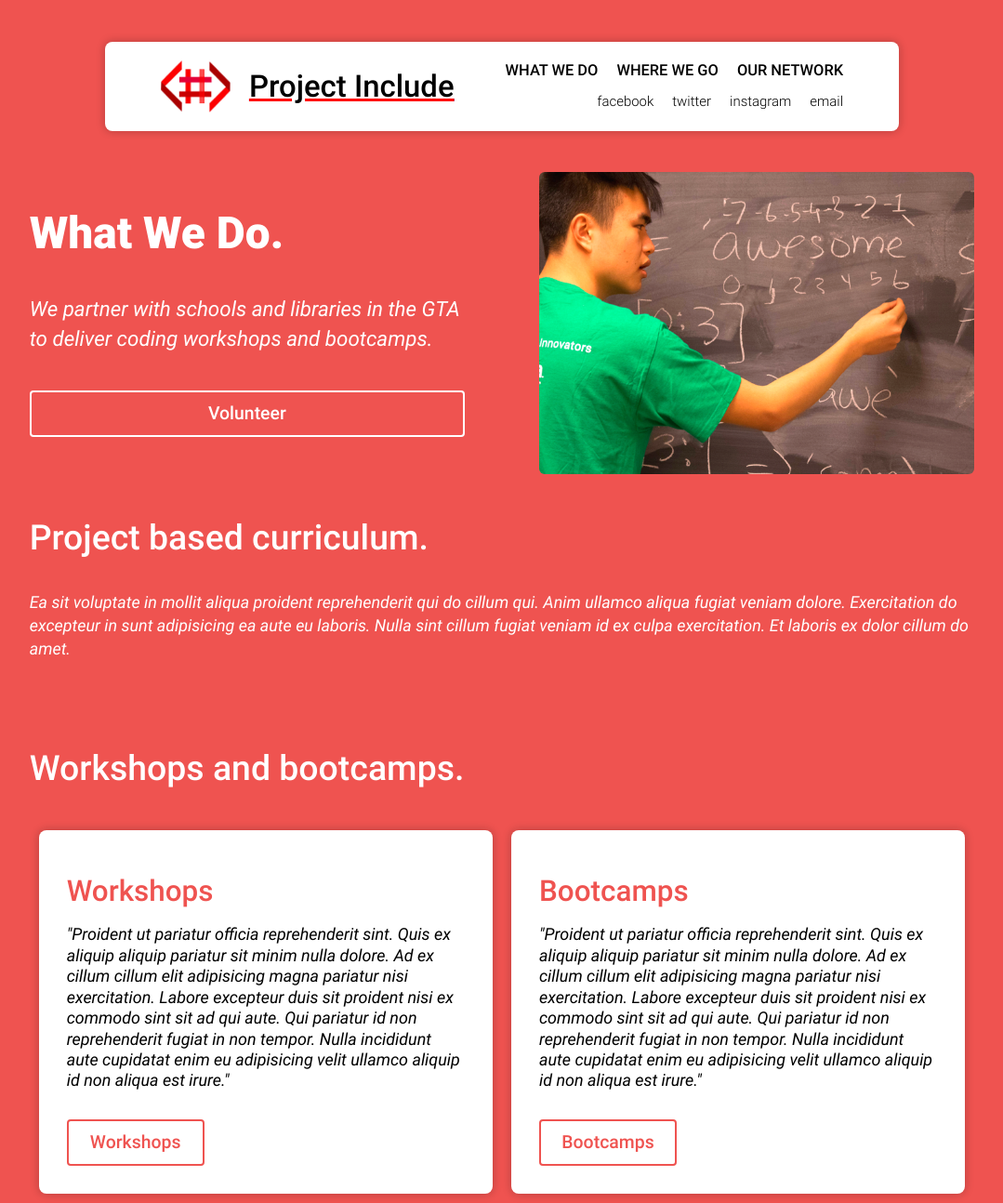
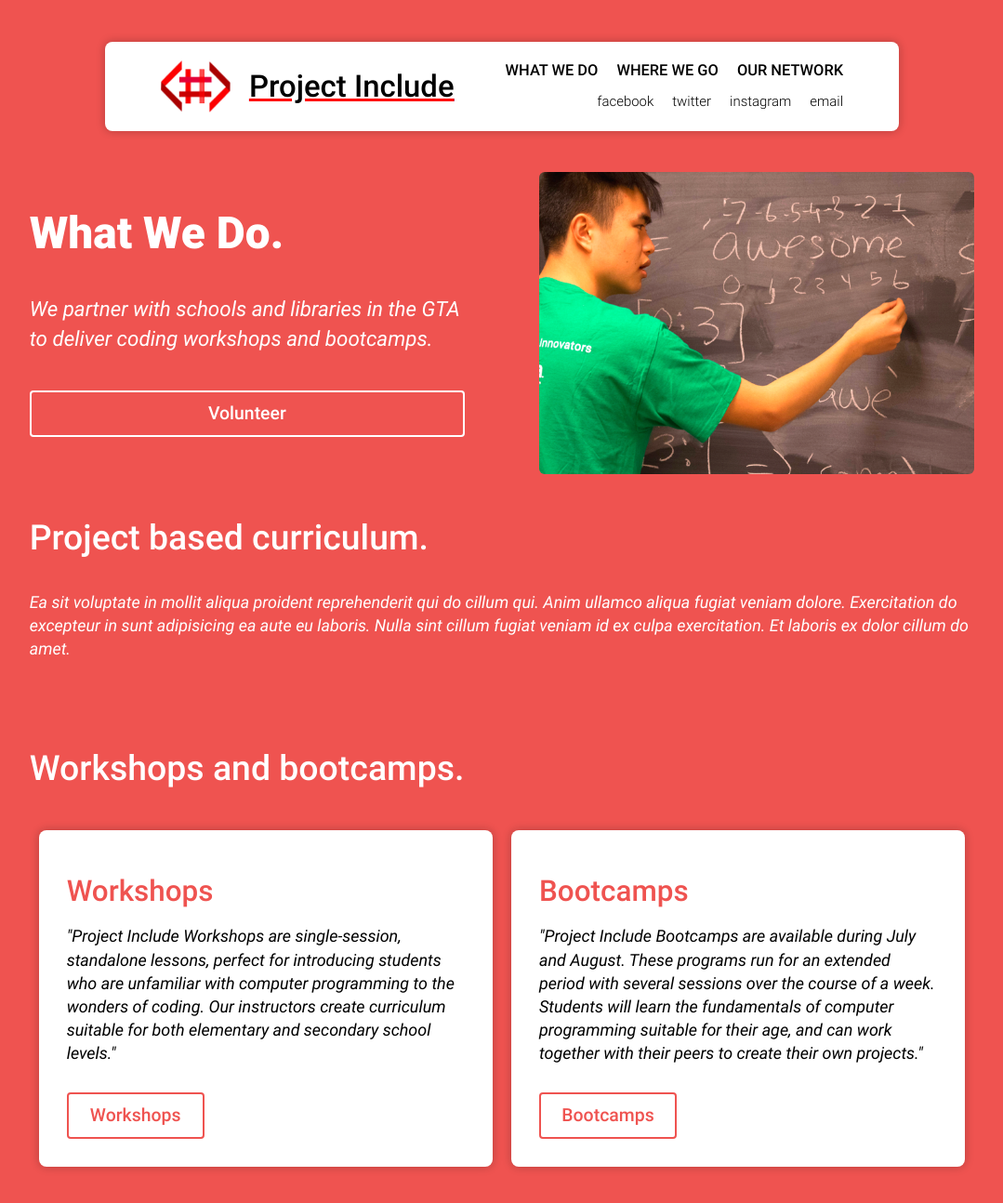
Before and after one commit to ShabazBadshah/project-include-site, a Jekyll site: the page built from services.html, in a window 1280 px wide and 1294 px high. Shown: the whole window at 93% size, without its empty margins (100-1179 px from the left). Built offline with Jekyll 4.4.1, drawn with Linux system fonts in a browser that asks for light colours.

```diff
--- a/_scss/common.scss
+++ b/_scss/common.scss
@@ -45,6 +45,7 @@
 p.single-column-text {
   text-align: left;
   font-size: 1.2em;
+  line-height: 1.4em;
   font-style: italic;
   font-weight: lighter;
   color: black;
--- a/_scss/main.scss
+++ b/_scss/main.scss
@@ -13,6 +13,7 @@
 @import "includes/quote-card-component.scss";
 @import "includes/network-card-component.scss";
 @import "includes/services.scss";
+@import "includes/map.scss";
 
 * {
     font-family: "Roboto";
--- a/services.html
+++ b/services.html
@@ -31,13 +31,13 @@
   <div class="services-container align-row flex-space-between">
     <div class="single-column-container card">
       <h3 class="single-column-title color-project-include-salmon-red">Workshops</h3>
-      <p class="single-column-text">"Proident ut pariatur officia reprehenderit sint. Quis ex aliquip aliquip pariatur sit minim nulla dolore. Ad ex cillum cillum elit adipisicing magna pariatur nisi exercitation. Labore excepteur duis sit proident nisi ex commodo sint sit ad qui aute. Qui pariatur id non reprehenderit fugiat in non tempor. Nulla incididunt aute cupidatat enim eu adipisicing velit ullamco aliquip id non aliqua est irure."</p>
+      <p class="single-column-text">"Project Include Workshops are single-session, standalone lessons, perfect for introducing students who are unfamiliar with computer programming to the wonders of coding. Our instructors create curriculum suitable for both elementary and secondary school levels."</p>
       <a href="/workshops" class="btn-red">Workshops</a>
     </div>
 
     <div class="single-column-container card">
       <h3 class="single-column-title color-project-include-salmon-red">Bootcamps</h3>
-      <p class="single-column-text">"Proident ut pariatur officia reprehenderit sint. Quis ex aliquip aliquip pariatur sit minim nulla dolore. Ad ex cillum cillum elit adipisicing magna pariatur nisi exercitation. Labore excepteur duis sit proident nisi ex commodo sint sit ad qui aute. Qui pariatur id non reprehenderit fugiat in non tempor. Nulla incididunt aute cupidatat enim eu adipisicing velit ullamco aliquip id non aliqua est irure."</p>
+      <p class="single-column-text">"Project Include Bootcamps are available during July and August. These programs run for an extended period with several sessions over the course of a week. Students will learn the fundamentals of computer programming suitable for their age, and can work together with their peers to create their own projects."</p>
       <a href="/bootcamps" class="btn-red">Bootcamps</a>
     </div>
   </div>
--- a/workshops.html
+++ b/workshops.html
@@ -32,7 +32,7 @@
         <h2 class="event-time">{{ workshop["items"][0]["workshop-time"] }}</h2>
         <div class="align-row location-container flex-center">
           <img class="map-link-img" src="{{ site.baseurl }}/assets/google-maps-location-placeholder.png" alt="">
-          <a href="{{ workshop["items"][0]["workshop.location-google-maps-link"] }}" class="btn-red">Location</a>
+          <a href="{{ workshop["items"][0]["location-google-maps-link"] }}" class="btn-red">Location</a>
         </div>
       </div>
     {% endfor %}
```
Also changed, not shown: _scss/includes/map.scss (added, +14 -0 lines), map.html (added, +17 -0 lines), css/main.css.
